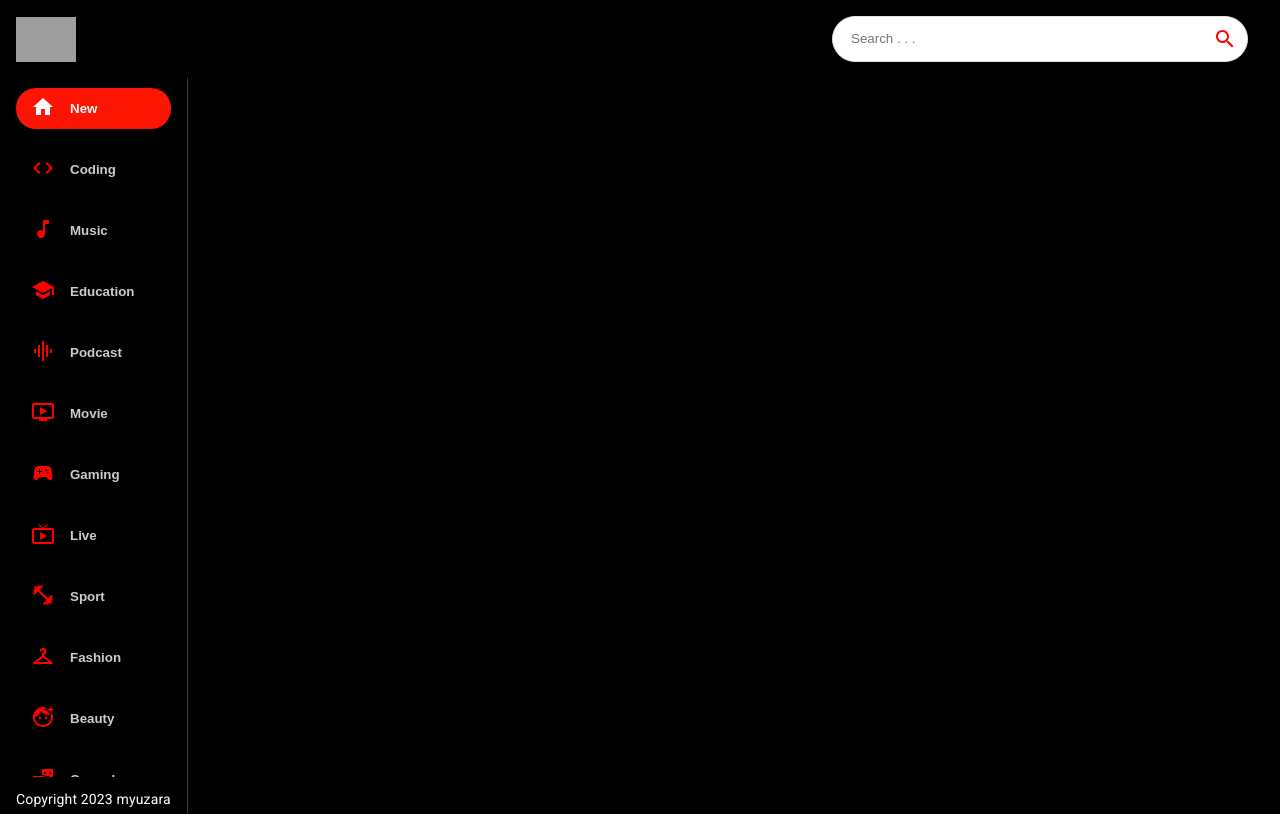
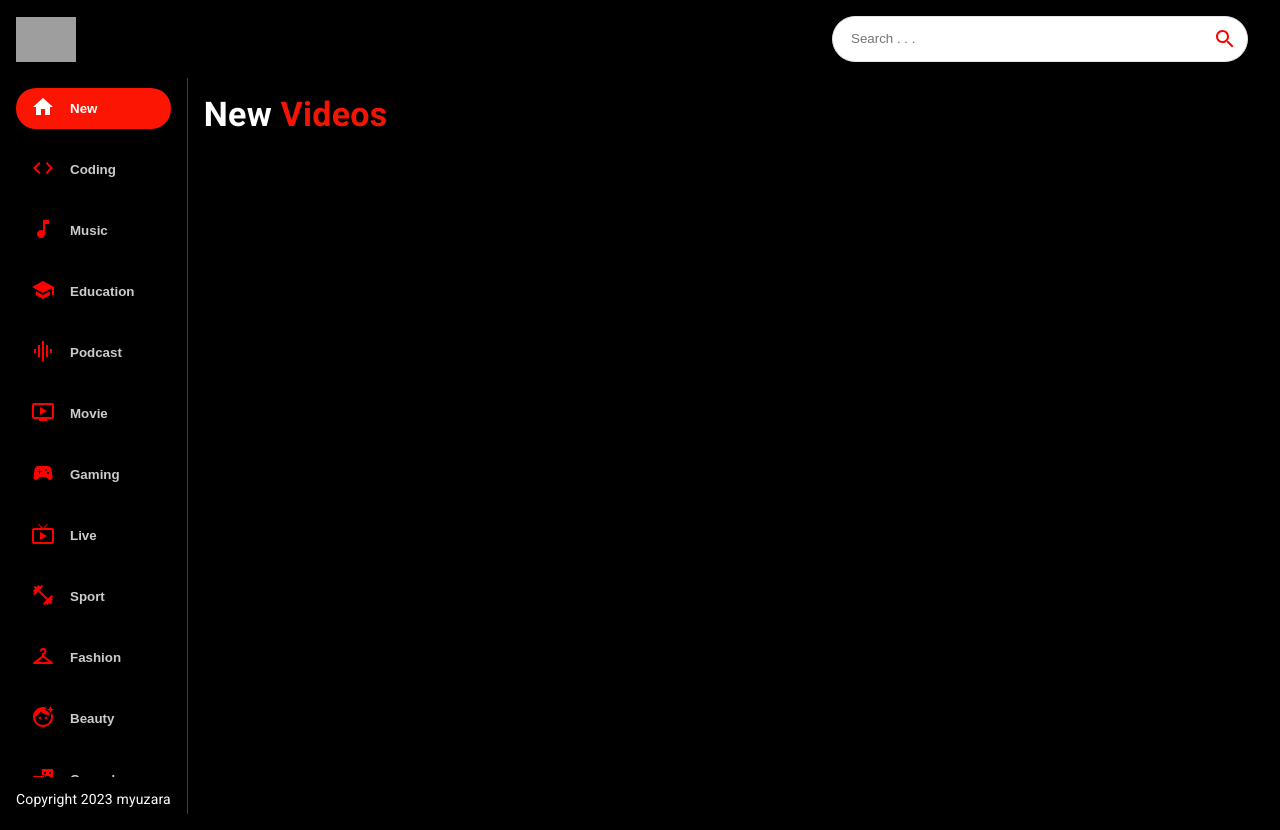
Before and after one commit to myuzara02/youtube_clone_app, a React (Create React App) app: page / in a window 1280 px wide. Built offline with nearby package versions, Linux system fonts and the light colour scheme; grey boxes are pictures that could not be loaded.

Commit message:
add Videos layout

```diff
--- a/src/components/Feed.jsx
+++ b/src/components/Feed.jsx
@@ -1,6 +1,7 @@
 import { useEffect, useState } from "react"
 import { Box, Stack, Typography } from '@mui/material'
-import Sidebar from "./Sidebar"
+import { Videos, Sidebar } from './'
+
 
 
 const Feed = () => {
@@ -12,6 +13,20 @@
           Copyright 2023 myuzara
         </Typography>
       </Box>
+
+      <Box p={2} sx={{ overflowY: 'auto', height: '90vh', flex: 2 }} >
+        <Typography
+          variant="h4"
+          sx={{ color: 'white' }}
+          mb={2}
+          fontWeight={'bold'}
+        >
+          New <span style={{ color: '#F31503' }}> Videos </span>
+        </Typography>
+
+        <Videos />
+      </Box>
+
     </Stack>
   )
 }
--- /dev/null
+++ b/src/components/Videos.jsx
@@ -0,0 +1,9 @@
+import React from 'react'
+
+const Videos = () => {
+  return (
+    <div>Videos</div>
+  )
+}
+
+export default Videos
--- a/src/components/index.js
+++ b/src/components/index.js
@@ -4,3 +4,5 @@
 export { default as VideoDetail } from './VideoDetail'
 export { default as Feed } from './Feed'
 export { default as SearchBar } from './SearchBar'
+export { default as Sidebar } from './Sidebar'
+export { default as Videos } from './Videos'
```
